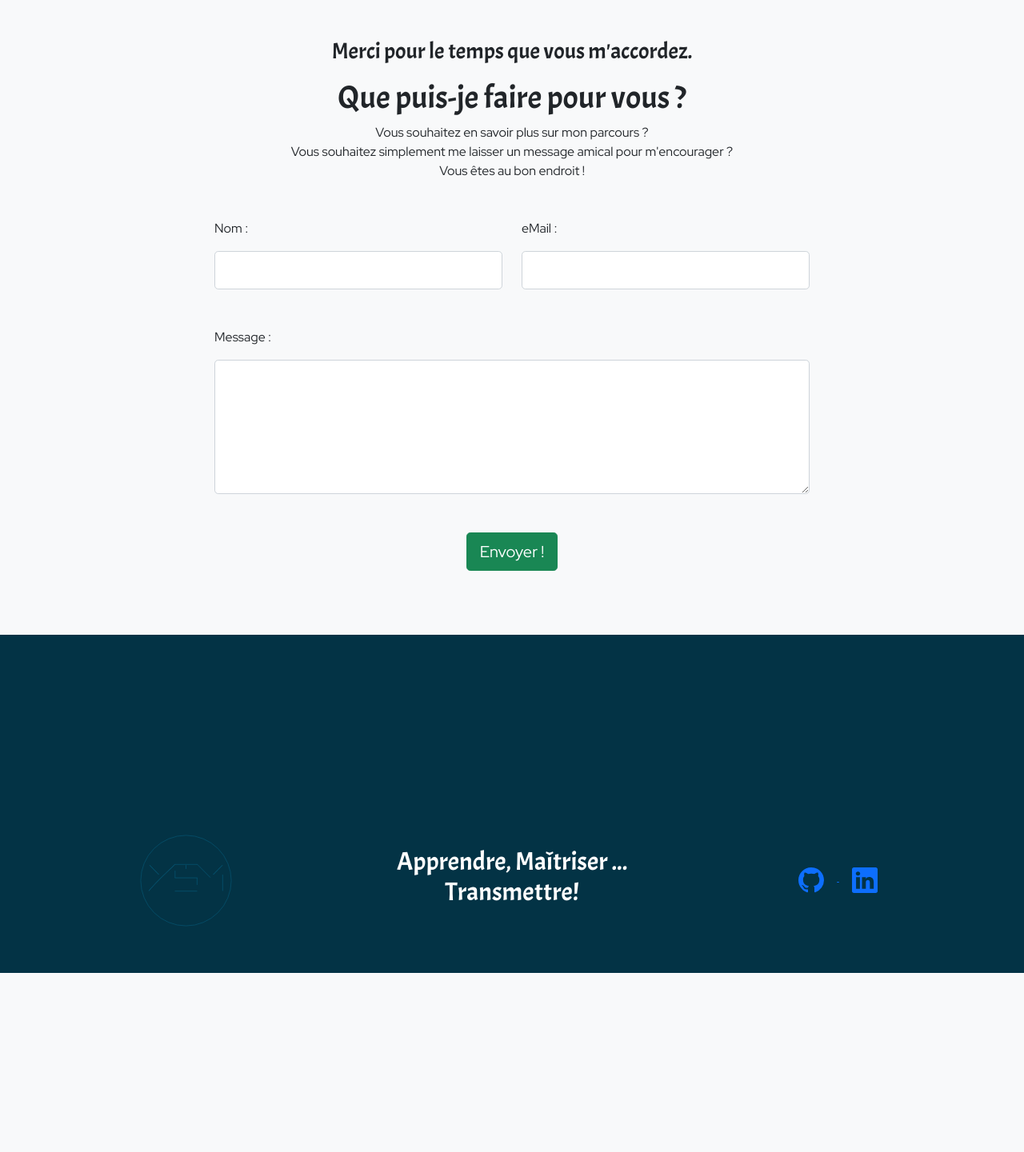
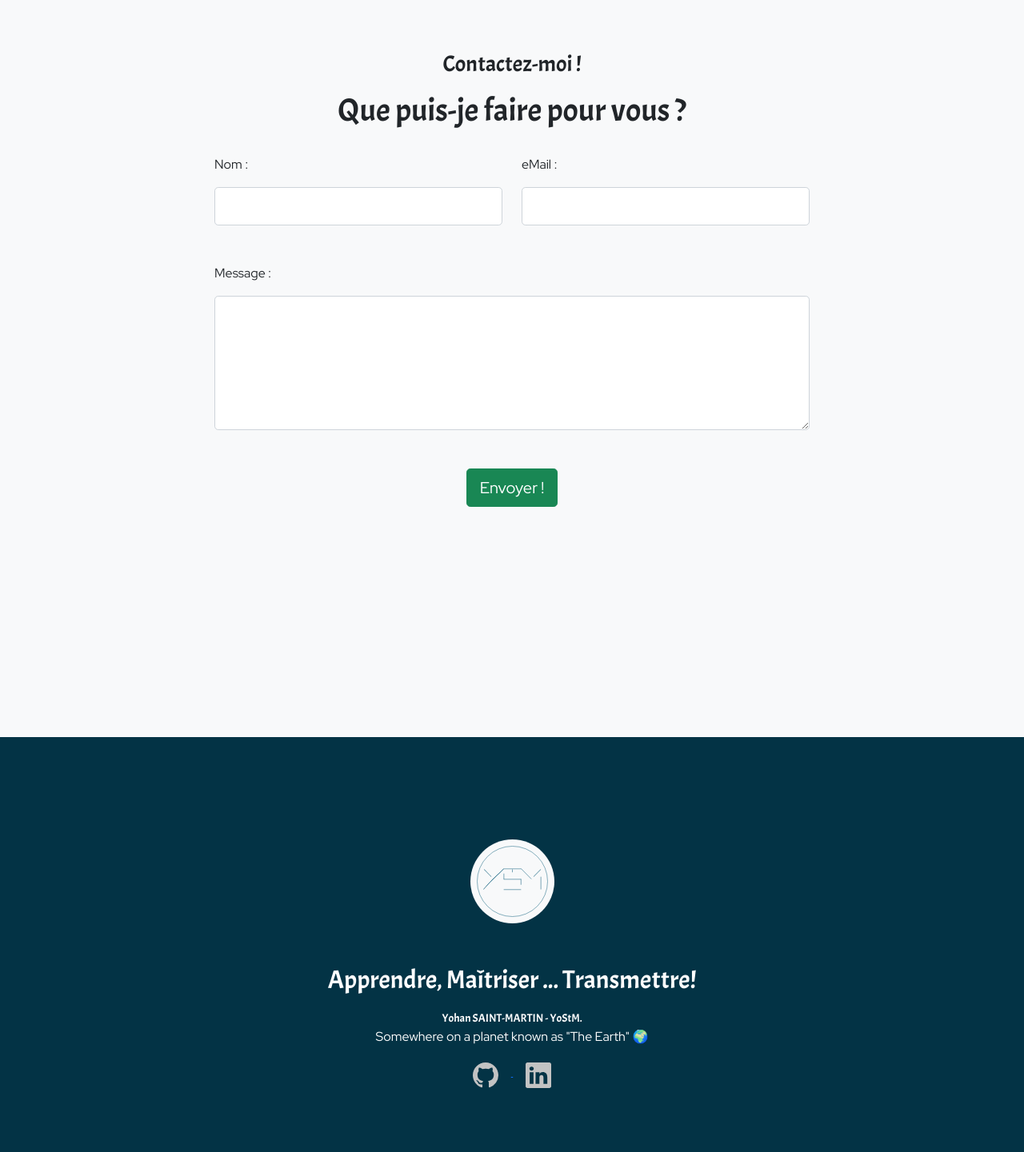
Before and after one commit to YoStM/ystm-vedeu, a PHP site: page /fr/contact.php in a window 1280 px wide. Shown: the part 161-1602 px from the top of the page at 80% size. Before the commit the page ends 1378 px from the top, so only its background shows below. Run offline with PHP 8.4, Linux system fonts and the light colour scheme.

Commit message:
Modify footer layout

```diff
--- a/assets/css/custom.css
+++ b/assets/css/custom.css
@@ -64,13 +64,19 @@ body {
 .canard-darker {
     background-color: #033345;
     color: white;
-    padding: 15rem 0rem 3rem 0rem;
-    margin-top: -13rem;
+    padding: 11rem 0rem 3rem 0rem;
+    margin-top: -15rem;
+}
+
+.footer {
+    background-color: #033345;
+    color: white;
+    padding: 5rem 0rem 5rem 0rem;
 }
 
 .circle {
-    width: 130px;
-    height: 130px;
+    width: auto;
+    height: 105px;
     border-radius: 50%;
 }
 
--- a/fr/contact.php
+++ b/fr/contact.php
@@ -1,7 +1,7 @@
 <?php
 $hero_id = "hero";
-$hero_title = "Merci pour le temps que vous m'accordez.";
+$hero_title = "Contactez-moi !";
 $hero_subtitle = "Que puis-je faire pour vous ?";
-$hero_text = "Vous souhaitez en savoir plus sur mon parcours ?<br> Vous souhaitez simplement me laisser un message amical pour m'encourager ?<br> Vous êtes au bon endroit !";
+$hero_text = "";
 $uri = "page_content/contact_content.php";
 require_once "base_layout.php";
--- a/fr/inc/basic_hero_banner.php
+++ b/fr/inc/basic_hero_banner.php
@@ -1,5 +1,5 @@
 <?php require_once "navbar_fr.php"; ?>
-<section id="<?php echo $hero_id ?>" class="my-5 text-center">
+<section id="<?php echo $hero_id ?>" class="mt-5 p-3 text-center">
     <h1 class="h3"><?php echo $hero_title ?></h1>
     <h2 class="mt-3 h1"><?php echo $hero_subtitle ?></h2>
     <p><?php echo $hero_text ?></p>
--- a/fr/inc/footer_fr.php
+++ b/fr/inc/footer_fr.php
@@ -1,19 +1,27 @@
-<footer class="canard-darker">
-    <div class="row justify-content-evenly align-items-center">
-        <section id="logo-footer" class="col-3 text-center">
-            <img src="../../assets/img/yo_stm-the_logo.svg" alt="Logo YoStM" height="135px" width="135px" />
+<footer class="footer">
+    <div class="d-flex flex-column justify-content-evenly align-items-center">
+        <section id="logo-footer" class="p-5 d-flex justify-content-center align-items-center">
+            <div class="bg-light circle">
+                <img src="../../assets/img/yo_stm-the_logo.svg" alt="Logo YoStM" height="105px" />
+            </div>
         </section>
-        <section id="moto-footer" class="col-3">
-            <h2 class="text-center">Apprendre, Maîtriser ... Transmettre!</h2>
+        <section id="moto-footer" class="text-center">
+            <div class="p-1">
+                <h2>Apprendre, Maîtriser ... Transmettre!</h2>
+            </div>
+            <div class="p-1">
+                <small>Yohan SAINT-MARTIN - YoStM. </small>
+                <address>Somewhere on a planet known as "The Earth" 🌍</address>
+            </div>
         </section>
-        <section id="sn-footer" class="col-3 text-center">
+        <section id="sn-footer" class="text-center">
             <a href="https://github.com/YoStM/">
-                <svg xmlns="http://www.w3.org/2000/svg" width="32" height="32" fill="currentColor" class="bi bi-github mx-3" viewBox="0 0 16 16">
+                <svg xmlns="http://www.w3.org/2000/svg" width="32" height="32" fill="#C3C3C3" class="bi bi-github mx-3" viewBox="0 0 16 16">
                     <path d="M8 0C3.58 0 0 3.58 0 8c0 3.54 2.29 6.53 5.47 7.59.4.07.55-.17.55-.38 0-.19-.01-.82-.01-1.49-2.01.37-2.53-.49-2.69-.94-.09-.23-.48-.94-.82-1.13-.28-.15-.68-.52-.01-.53.63-.01 1.08.58 1.23.82.72 1.21 1.87.87 2.33.66.07-.52.28-.87.51-1.07-1.78-.2-3.64-.89-3.64-3.95 0-.87.31-1.59.82-2.15-.08-.2-.36-1.02.08-2.12 0 0 .67-.21 2.2.82.64-.18 1.32-.27 2-.27.68 0 1.36.09 2 .27 1.53-1.04 2.2-.82 2.2-.82.44 1.1.16 1.92.08 2.12.51.56.82 1.27.82 2.15 0 3.07-1.87 3.75-3.65 3.95.29.25.54.73.54 1.48 0 1.07-.01 1.93-.01 2.2 0 .21.15.46.55.38A8.012 8.012 0 0 0 16 8c0-4.42-3.58-8-8-8z" />
                 </svg>
             </a>
             <a href="https://www.linkedin.com/in/yohan-saint-martin-b7068151/">
-                <svg xmlns="http://www.w3.org/2000/svg" width="32" height="32" fill="currentColor" class="bi bi-linkedin mx-3" viewBox="0 0 16 16">
+                <svg xmlns="http://www.w3.org/2000/svg" width="32" height="32" fill="#C3C3C3" class="bi bi-linkedin mx-3" viewBox="0 0 16 16">
                     <path d="M0 1.146C0 .513.526 0 1.175 0h13.65C15.474 0 16 .513 16 1.146v13.708c0 .633-.526 1.146-1.175 1.146H1.175C.526 16 0 15.487 0 14.854V1.146zm4.943 12.248V6.169H2.542v7.225h2.401zm-1.2-8.212c.837 0 1.358-.554 1.358-1.248-.015-.709-.52-1.248-1.342-1.248-.822 0-1.359.54-1.359 1.248 0 .694.521 1.248 1.327 1.248h.016zm4.908 8.212V9.359c0-.216.016-.432.08-.586.173-.431.568-.878 1.232-.878.869 0 1.216.662 1.216 1.634v3.865h2.401V9.25c0-2.22-1.184-3.252-2.764-3.252-1.274 0-1.845.7-2.165 1.193v.025h-.016a5.54 5.54 0 0 1 .016-.025V6.169h-2.4c.03.678 0 7.225 0 7.225h2.4z" />
                 </svg>
             </a>
```
